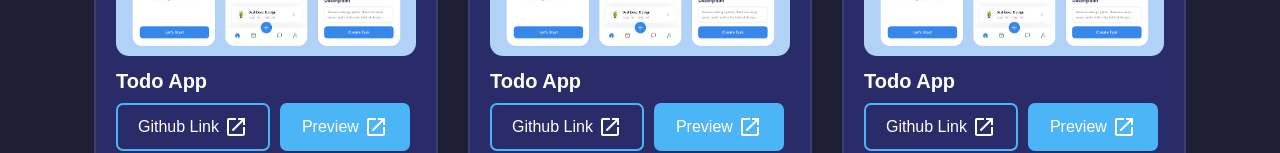
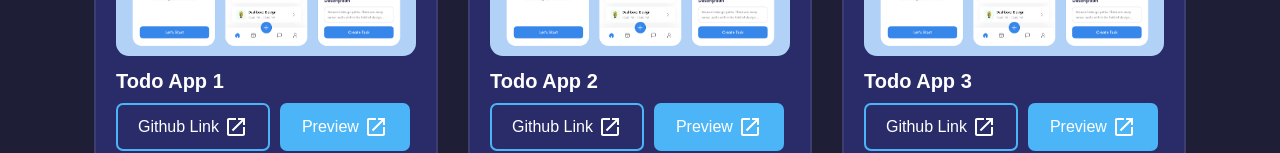
Before and after one commit to MHammad-374/Portfolio, a React (Vite) app: page / in a window 1280 px wide. Shown: the part 2960-3113 px from the top of the page. Built offline with nearby package versions, Linux system fonts and the light colour scheme.

Commit message:
Update Project.jsx
only for checking

```diff
--- a/src/components/Project.jsx
+++ b/src/components/Project.jsx
@@ -7,21 +7,21 @@ function Project() {
     {
       id: 1,
       image: Img,
-      name: "Todo App",
+      name: "Todo App 1",
       github: "https://github.com/MHammad-374/Todo_App",
       prev: "https://itask-todos-manager.netlify.app/"
     },
     {
       id: 2,
       image: Img,
-      name: "Todo App",
+      name: "Todo App 2",
       github: "https://github.com/MHammad-374/Todo_App",
       prev: "https://itask-todos-manager.netlify.app/"
     },
     {
       id: 3,
       image: Img,
-      name: "Todo App",
+      name: "Todo App 3",
       github: "https://github.com/MHammad-374/Todo_App",
       prev: "https://itask-todos-manager.netlify.app/"
     }
```
